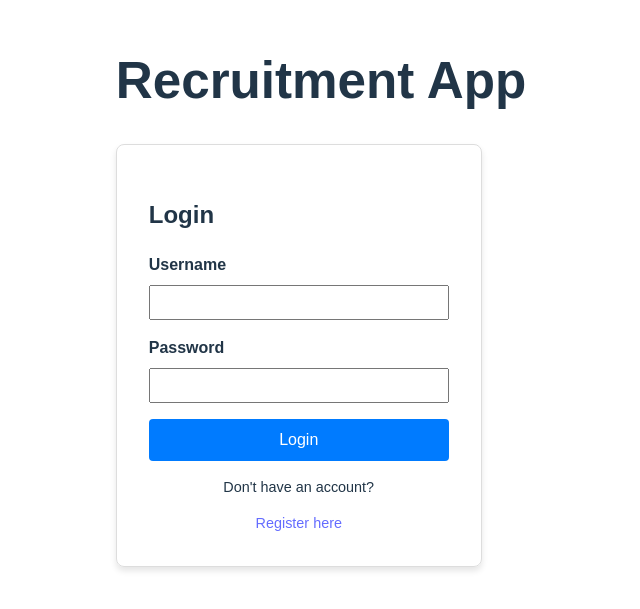
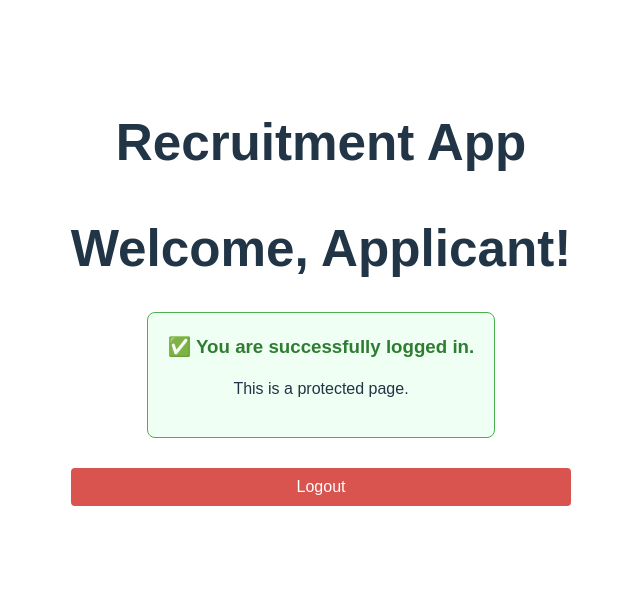
Before and after one commit to SnakiestCarrot/iv1201-recruitment-app, a React (Vite) app in the folder frontend-service/: page /#/dashboard in a window 1280 px wide. Before the commit this address led to /#/login. Shown: the part 107-716 px from the top of the page, without its empty margins (319-959 px from the left). Built offline with nearby package versions, Linux system fonts and the light colour scheme; sample sign-in values are in the browser's storage.

Commit message:
add initial dashboard for when logged in

```diff
--- a/frontend-service/src/App.tsx
+++ b/frontend-service/src/App.tsx
@@ -1,6 +1,7 @@
 import { HashRouter, Routes, Route, Navigate } from 'react-router-dom';
 import { LoginForm } from './features/auth/views/LoginForm';
 import { RegisterForm } from './features/auth/views/RegisterForm';
+import { Dashboard } from './features/dashboard/views/Dashboard'; // <--- Import this
 import './App.css';
 
 function App() {
@@ -14,10 +15,9 @@ function App() {
         <main className="page-container">
           <Routes>
             <Route path="/" element={<Navigate to="/login" replace />} />
-
             <Route path="/login" element={<LoginForm />} />
             <Route path="/register" element={<RegisterForm />} />
-
+            <Route path="/dashboard" element={<Dashboard />} />
             <Route path="*" element={<Navigate to="/login" replace />} />
           </Routes>
         </main>
--- a/frontend-service/src/features/auth/views/LoginForm.tsx
+++ b/frontend-service/src/features/auth/views/LoginForm.tsx
@@ -1,11 +1,19 @@
-import { useState } from 'react';
-import { Link } from 'react-router-dom'; // <--- Import Link
+import { useState, useEffect } from 'react';
+import { Link, useNavigate } from 'react-router-dom';
 import { useAuthPresenter } from '../presenters/useAuthPresenter';
 
 export const LoginForm = () => {
   const { state, loginUser } = useAuthPresenter();
+  const navigate = useNavigate();
+
   const [username, setUsername] = useState('');
   const [password, setPassword] = useState('');
+
+  useEffect(() => {
+    if (state.status === 'success') {
+      navigate('/dashboard');
+    }
+  }, [state.status, navigate]);
 
   const handleSubmit = (e: React.FormEvent) => {
     e.preventDefault();
--- /dev/null
+++ b/frontend-service/src/features/dashboard/presenters/useDashboardPresenter.ts
@@ -0,0 +1,32 @@
+import { useEffect, useState } from 'react';
+import { useNavigate } from 'react-router-dom';
+
+export const useDashboardPresenter = () => {
+  const navigate = useNavigate();
+  const [username, setUsername] = useState<string>('User');
+
+  // Check authentication on load
+  useEffect(() => {
+    const token = localStorage.getItem('authToken');
+    if (!token) {
+      // If no token, kick them back to login
+      navigate('/login');
+    } else {
+      // Optional: You could decode the JWT here to get the real username
+      // For now, we just assume they are valid
+      setUsername('Applicant');
+    }
+  }, [navigate]);
+
+  const logout = () => {
+    // 1. Clear the token
+    localStorage.removeItem('authToken');
+    // 2. Redirect to Login
+    navigate('/login');
+  };
+
+  return {
+    username,
+    logout
+  };
+};
--- /dev/null
+++ b/frontend-service/src/features/dashboard/views/Dashboard.tsx
@@ -0,0 +1,26 @@
+import { useDashboardPresenter } from '../presenters/useDashboardPresenter';
+
+export const Dashboard = () => {
+  const { username, logout } = useDashboardPresenter();
+
+  return (
+    <div style={{ textAlign: 'center', marginTop: '50px' }}>
+      <h1>Welcome, {username}!</h1>
+      <div style={{ padding: '20px', border: '1px solid #4CAF50', display: 'inline-block', borderRadius: '8px', backgroundColor: '#f0fff4' }}>
+        <h3 style={{ color: '#2e7d32', margin: 0 }}>
+          ✅ You are successfully logged in.
+        </h3>
+        <p>This is a protected page.</p>
+      </div>
+
+      <div style={{ marginTop: '30px' }}>
+        <button
+          onClick={logout}
+          style={{ padding: '10px 20px', backgroundColor: '#d9534f', color: 'white', border: 'none', borderRadius: '4px', cursor: 'pointer' }}
+        >
+          Logout
+        </button>
+      </div>
+    </div>
+  );
+};
```
